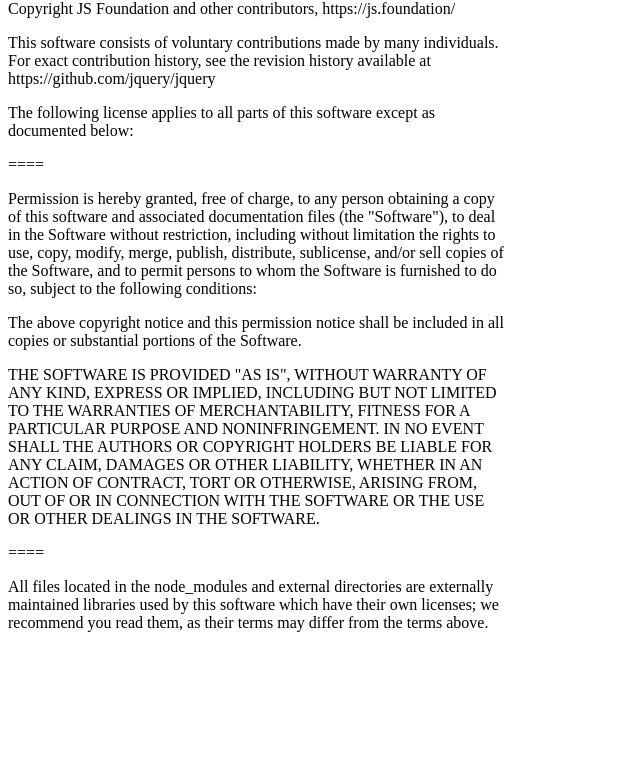
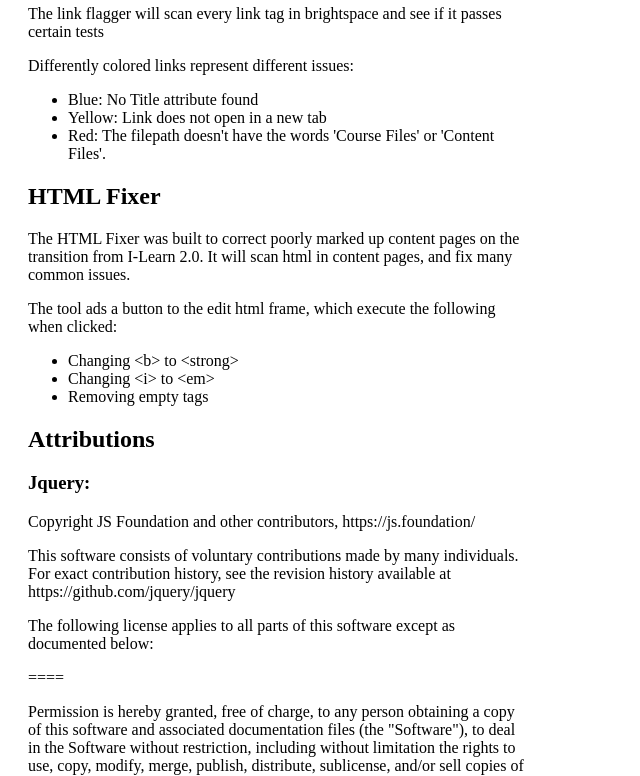
Before and after one commit to byuicampuscd/LinkFlagger, a browser extension: page about.html in a window 1280 px wide. Shown: the part 108-884 px from the top of the page, without its empty margins (0-640 px from the left). Before the commit the page ends 800 px from the top, so only its background shows below. Drawn offline with Linux system fonts and the light colour scheme.

Commit message:
updated documentation

```diff
--- a/legal.html
+++ b/about.html
@@ -2,11 +2,13 @@
 <html lang="en">
 
 <head>
-  <title>Tech Ops Tools Attributions</title>
+  <title>About Tech Ops Tools</title>
   <meta charset="utf-8">
   <style>
     .container {
       width: 500px;
+      max-height: 900px;
+      padding: 20px;
     }
 
   </style>
@@ -14,6 +16,24 @@
 
 <body>
   <div class="container">
+    <a href="options.html">Back</a>
+    <h2>Link Flagger</h2>
+    <p>The link flagger will scan every link tag in brightspace and see if it passes certain tests</p>
+    <p>Differently colored links represent different issues:</p>
+    <ul>
+      <li>Blue: No Title attribute found</li>
+      <li>Yellow: Link does not open in a new tab</li>
+      <li>Red: The filepath doesn't have the words 'Course Files' or 'Content Files'.</li>
+    </ul>
+    <h2>HTML Fixer</h2>
+    <p>The HTML Fixer was built to correct poorly marked up content pages on the transition from I-Learn 2.0. It will scan html in content pages, and fix many common issues.</p>
+    <p>The tool ads a button to the edit html frame, which execute the following when clicked:</p>
+    <ul>
+      <li>Changing &lt;b&gt; to &lt;strong&gt;</li>
+      <li>Changing &lt;i&gt; to &lt;em&gt;</li>
+      <li>Removing empty tags</li>
+    </ul>
+
     <h2>Attributions</h2>
     <h3>Jquery:</h3>
     <p>Copyright JS Foundation and other contributors, https://js.foundation/</p>
--- a/htmlscript.js
+++ b/htmlscript.js
@@ -16,7 +16,7 @@
 var bs, is, brs, divs, bolds, spans, as, empty, altimg, body, emdivs, baddiv, youtube, equila;
 
 function fixIssues() {
-  $(".d2l-htmleditor-group:last").after('<a type="button" roll="button" class="d2l-button vui-button" id="fixstuff" style="vertical-align: top;"><strong>BETA:</strong> Fix issues. <em>Can interfere with formating</em></a>'); // Generate button
+  $(".d2l-htmleditor-group:last").after('<a type="button" roll="button" class="d2l-button vui-button" id="fixstuff" style="vertical-align: top;">Fix Issues</a>'); // Generate button
   document.getElementById("fixstuff").addEventListener("click", function () {
     cleanCode(); // actualy clean the code
     cleanCode(); // Run again for good measure
```
Also changed, not shown: options.css (+8 -4 lines), options.html (+4 -0 lines), manifest.json.
